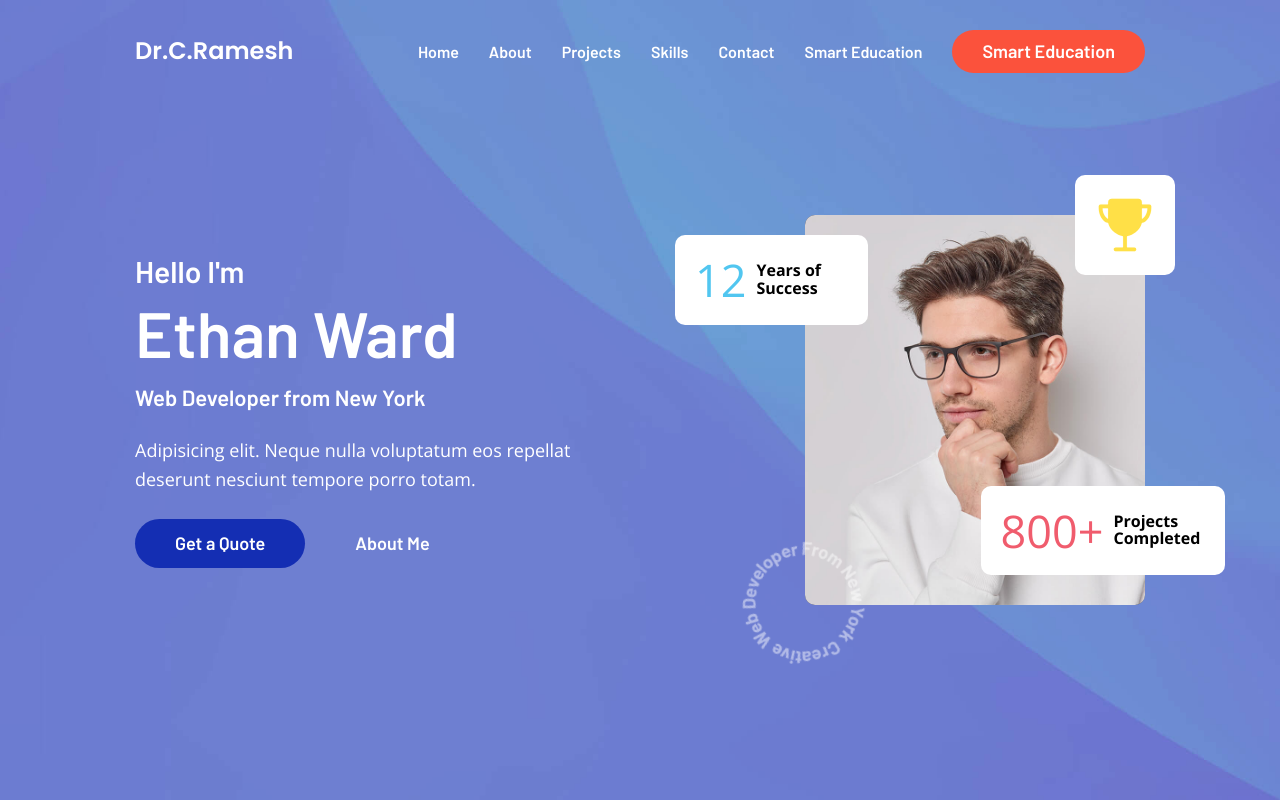
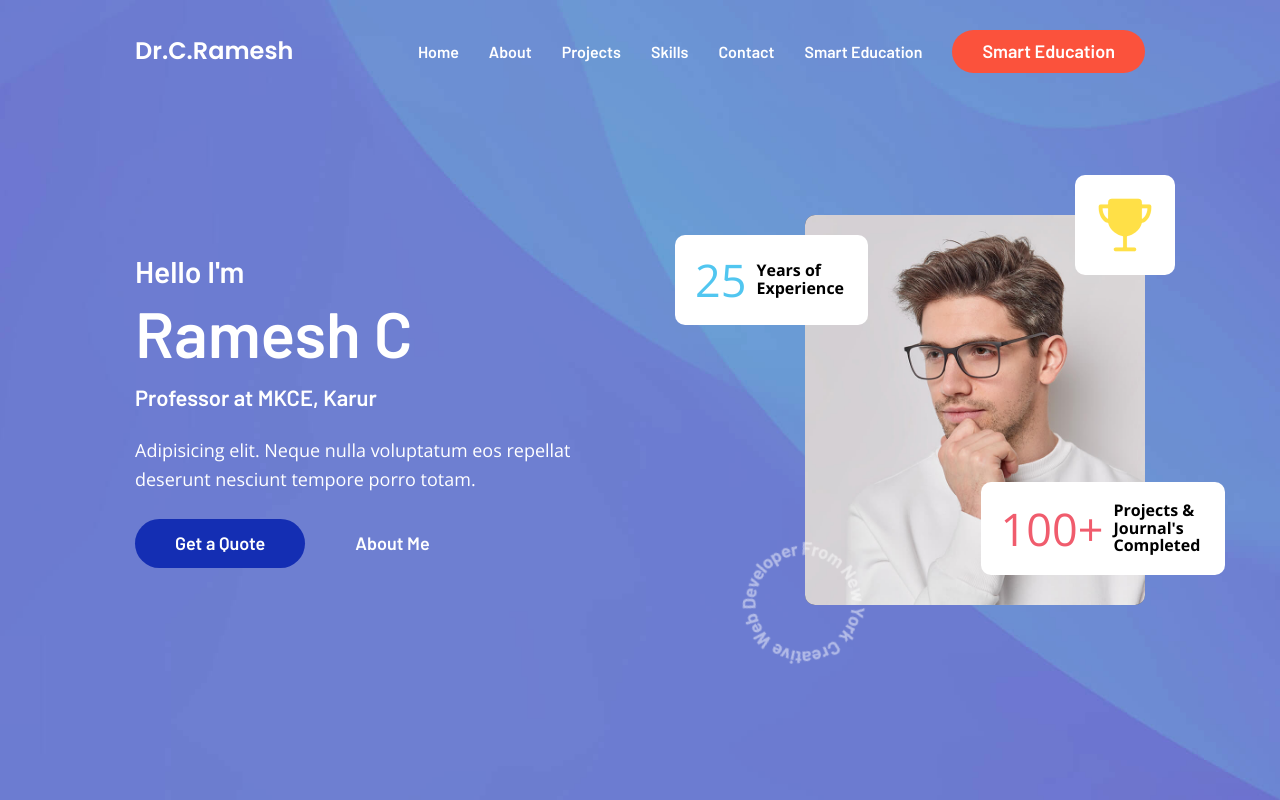
Before and after one commit to parklymedia/Dr.C.Ramesh, a plain HTML site: page index.html in a window 1280 px wide. Shown: the top 800 px of the page. Drawn offline with nearby package versions, Linux system fonts and the light colour scheme.

Commit message:
Update index.html

```diff
--- a/index.html
+++ b/index.html
@@ -102,15 +102,15 @@
               class="img-cover">
 
             <div class="elem elem-1">
-              <p class="elem-title">12</p>
+              <p class="elem-title">25</p>
 
-              <p class="elem-text">Years of Success</p>
+              <p class="elem-text">Years of Experience</p>
             </div>
 
             <div class="elem elem-2">
-              <p class="elem-title">800+</p>
+              <p class="elem-title">100+</p>
 
-              <p class="elem-text">Projects Completed</p>
+              <p class="elem-text">Projects & Journal's Completed</p>
             </div>
 
             <div class="elem elem-3">
@@ -126,7 +126,7 @@
 
             <h2 class="hero-title">
               <span>Hello I'm</span>
-              <strong>Ethan Ward</strong> Web Developer from New York
+              <strong>Ramesh C</strong> Professor at MKCE, Karur
             </h2>
 
             <p class="hero-text">
```
